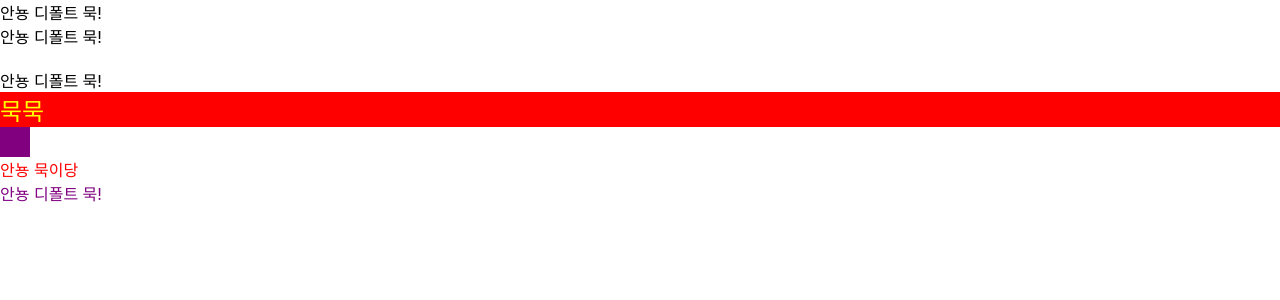
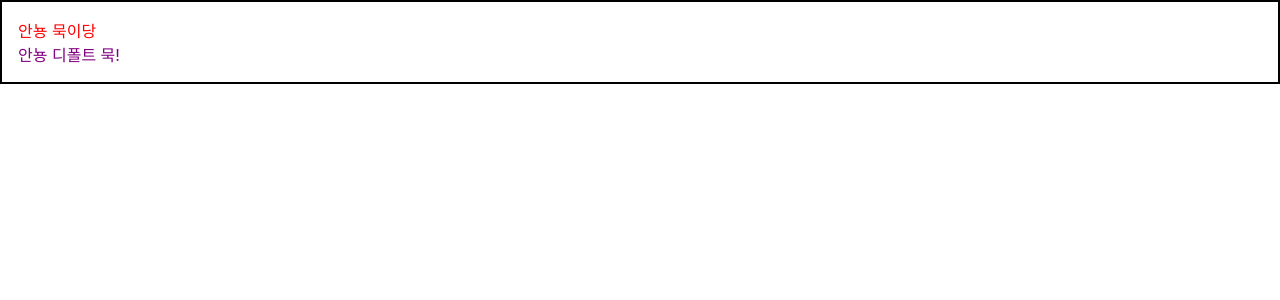
Before and after one commit to mukeunzi/begin-react, a React (Create React App) app: page / in a window 1280 px wide. Shown: the top 300 px of the page. Built offline with nearby package versions, Linux system fonts and the light colour scheme.

Commit message:
feat : props.children 실습

```diff
--- a/src/App.js
+++ b/src/App.js
@@ -1,33 +1,14 @@
 import React from 'react';
 import Hello from './Hello';
+import Wrapper from './Wrapper';
 import './App.css';
 
 function App() {
-	const name = '묵묵';
-	const style = {
-		backgroundColor: 'red',
-		color: 'yellow',
-		fontSize: 24
-	};
-
 	return (
-		<>
-			<div>
-				<Hello />
-				<Hello />
-				<br></br>
-				<Hello />
-			</div>
-
-			<div style={style}>{name}</div>
-			<div
-				className="muk-box" //안보여??
-			></div>
-			{/* 안보일 것인가!!! */}
-
+		<Wrapper>
 			<Hello name="묵이당" color="red" />
 			<Hello color="purple" />
-		</>
+		</Wrapper>
 	);
 }
 
--- /dev/null
+++ b/src/Wrapper.js
@@ -0,0 +1,12 @@
+import React from 'react';
+
+function Wrapper({ children }) {
+	const style = {
+		border: '2px solid black',
+		padding: '16px'
+	};
+
+	return <div style={style}>{children}</div>;
+}
+
+export default Wrapper;
```
